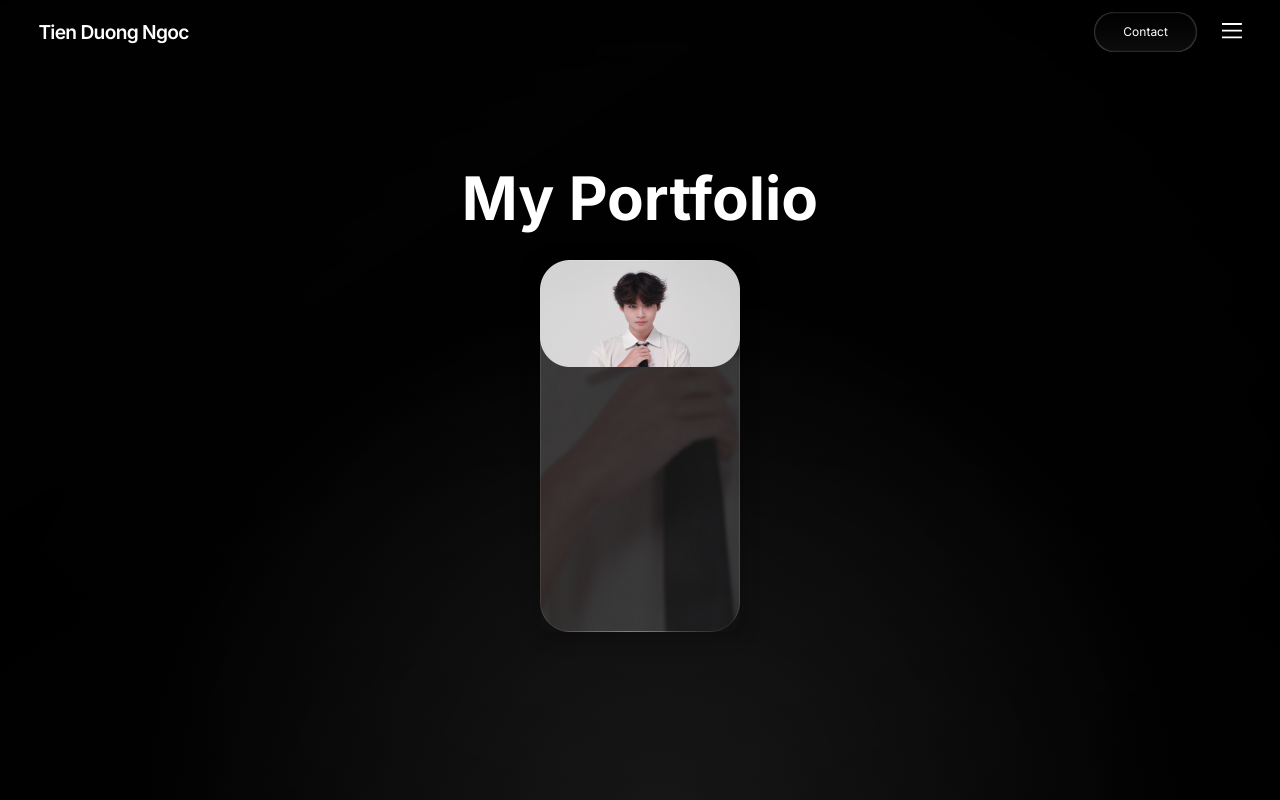
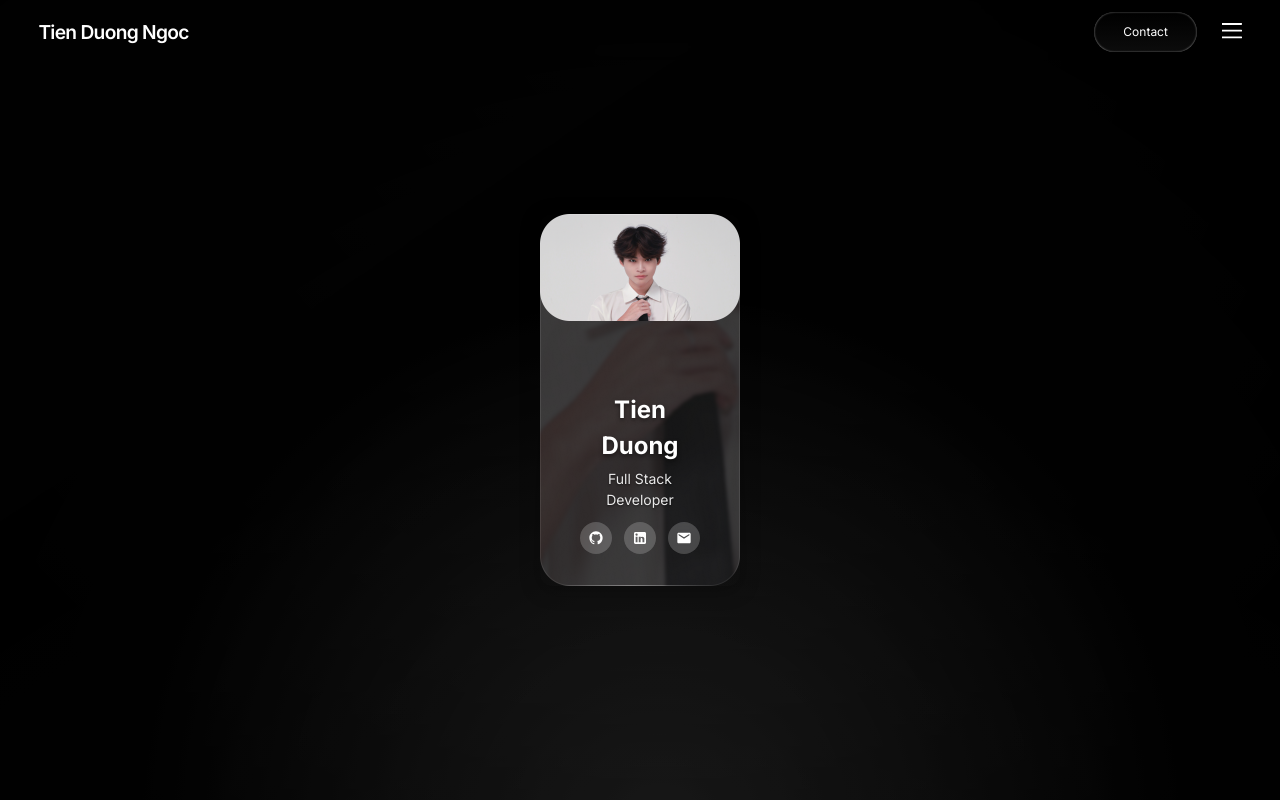
Before and after one commit to tgen16mgc/tienduongtheportfolio, a Next.js app: page / in a window 1280 px wide. Shown: the top 800 px of the page. Built offline with nearby package versions, Linux system fonts and the light colour scheme; a web font is replaced by a local one.

Commit message:
Update ProfileCard with complete content and center it on homepage

```diff
--- a/src/app/page.tsx
+++ b/src/app/page.tsx
@@ -51,10 +51,7 @@ export default function Home() {
       {/* Content Sections */}
       <div className="relative z-10">
         <section className="h-screen w-full flex items-center justify-center">
-          <div className="flex flex-col items-center">
-            <h1 className="text-4xl md:text-6xl font-bold text-white mb-8">My Portfolio</h1>
-            <ProfileCard />
-          </div>
+          <ProfileCard />
         </section>
         <section className="h-screen w-full"></section>
       </div>
--- a/src/components/ui/ProfileCard.tsx
+++ b/src/components/ui/ProfileCard.tsx
@@ -27,10 +27,52 @@ const ContentContainer = styled.div`
   height: 100%;
   padding: 0 34px 16px;
   display: flex;
-  justify-content: center;
-  align-items: flex-end;
+  flex-direction: column;
+  justify-content: flex-end;
+  align-items: center;
   position: relative;
   z-index: 1;
+`;
+
+const ProfileName = styled.h2`
+  font-size: 1.5rem;
+  font-weight: 700;
+  color: white;
+  margin-bottom: 4px;
+  text-align: center;
+  text-shadow: 0 2px 4px rgba(0, 0, 0, 0.5);
+`;
+
+const ProfileTitle = styled.p`
+  font-size: 0.875rem;
+  color: rgba(255, 255, 255, 0.9);
+  margin-bottom: 12px;
+  text-align: center;
+  text-shadow: 0 1px 2px rgba(0, 0, 0, 0.5);
+`;
+
+const SocialLinks = styled.div`
+  display: flex;
+  gap: 12px;
+  margin-bottom: 16px;
+`;
+
+const SocialLink = styled.a`
+  width: 32px;
+  height: 32px;
+  border-radius: 50%;
+  background: rgba(255, 255, 255, 0.2);
+  backdrop-filter: blur(5px);
+  display: flex;
+  align-items: center;
+  justify-content: center;
+  color: white;
+  transition: all 0.2s ease;
+
+  &:hover {
+    background: rgba(255, 255, 255, 0.3);
+    transform: translateY(-2px);
+  }
 `;
 
 const ProfileCard = () => {
@@ -47,7 +89,25 @@ const ProfileCard = () => {
         />
       </BackgroundImage>
       <ContentContainer>
-        {/* Content goes here */}
+        <ProfileName>Tien Duong</ProfileName>
+        <ProfileTitle>Full Stack Developer</ProfileTitle>
+        <SocialLinks>
+          <SocialLink href="https://github.com/tgen16mgc" target="_blank" rel="noopener noreferrer">
+            <svg width="16" height="16" viewBox="0 0 24 24" fill="none" xmlns="http://www.w3.org/2000/svg">
+              <path d="M12 2C6.477 2 2 6.477 2 12C2 16.418 4.865 20.166 8.84 21.49C9.34 21.581 9.5 21.27 9.5 21.008C9.5 20.768 9.492 20.151 9.489 19.309C6.73 19.91 6.14 17.97 6.14 17.97C5.68 16.811 5.03 16.5 5.03 16.5C4.12 15.88 5.1 15.9 5.1 15.9C6.1 15.97 6.63 16.93 6.63 16.93C7.5 18.45 8.97 18.02 9.54 17.76C9.63 17.11 9.89 16.67 10.17 16.42C7.95 16.17 5.62 15.31 5.62 11.5C5.62 10.39 6 9.5 6.65 8.79C6.55 8.54 6.2 7.5 6.75 6.15C6.75 6.15 7.59 5.88 9.5 7.17C10.29 6.95 11.15 6.84 12 6.84C12.85 6.84 13.71 6.95 14.5 7.17C16.41 5.88 17.25 6.15 17.25 6.15C17.8 7.5 17.45 8.54 17.35 8.79C18 9.5 18.38 10.39 18.38 11.5C18.38 15.32 16.04 16.16 13.81 16.41C14.17 16.72 14.5 17.33 14.5 18.26C14.5 19.6 14.5 20.68 14.5 21C14.5 21.27 14.66 21.58 15.17 21.49C19.14 20.16 22 16.42 22 12C22 6.477 17.523 2 12 2Z" fill="currentColor"/>
+            </svg>
+          </SocialLink>
+          <SocialLink href="https://linkedin.com/in/tienduong" target="_blank" rel="noopener noreferrer">
+            <svg width="16" height="16" viewBox="0 0 24 24" fill="none" xmlns="http://www.w3.org/2000/svg">
+              <path d="M19 3C19.5304 3 20.0391 3.21071 20.4142 3.58579C20.7893 3.96086 21 4.46957 21 5V19C21 19.5304 20.7893 20.0391 20.4142 20.4142C20.0391 20.7893 19.5304 21 19 21H5C4.46957 21 3.96086 20.7893 3.58579 20.4142C3.21071 20.0391 3 19.5304 3 19V5C3 4.46957 3.21071 3.96086 3.58579 3.58579C3.96086 3.21071 4.46957 3 5 3H19ZM18.5 18.5V13.2C18.5 12.3354 18.1565 11.5062 17.5452 10.8948C16.9338 10.2835 16.1046 9.94 15.24 9.94C14.39 9.94 13.4 10.46 12.92 11.24V10.13H10.13V18.5H12.92V13.57C12.92 12.8 13.54 12.17 14.31 12.17C14.6813 12.17 15.0374 12.3175 15.2999 12.5801C15.5625 12.8426 15.71 13.1987 15.71 13.57V18.5H18.5ZM6.88 8.56C7.32556 8.56 7.75288 8.383 8.06794 8.06794C8.383 7.75288 8.56 7.32556 8.56 6.88C8.56 5.95 7.81 5.19 6.88 5.19C6.43178 5.19 6.00193 5.36805 5.68499 5.68499C5.36805 6.00193 5.19 6.43178 5.19 6.88C5.19 7.81 5.95 8.56 6.88 8.56ZM8.27 18.5V10.13H5.5V18.5H8.27Z" fill="currentColor"/>
+            </svg>
+          </SocialLink>
+          <SocialLink href="mailto:contact@tienduong.com" target="_blank" rel="noopener noreferrer">
+            <svg width="16" height="16" viewBox="0 0 24 24" fill="none" xmlns="http://www.w3.org/2000/svg">
+              <path d="M20 4H4C2.9 4 2.01 4.9 2.01 6L2 18C2 19.1 2.9 20 4 20H20C21.1 20 22 19.1 22 18V6C22 4.9 21.1 4 20 4ZM20 8L12 13L4 8V6L12 11L20 6V8Z" fill="currentColor"/>
+            </svg>
+          </SocialLink>
+        </SocialLinks>
       </ContentContainer>
     </CardContainer>
   );
```
